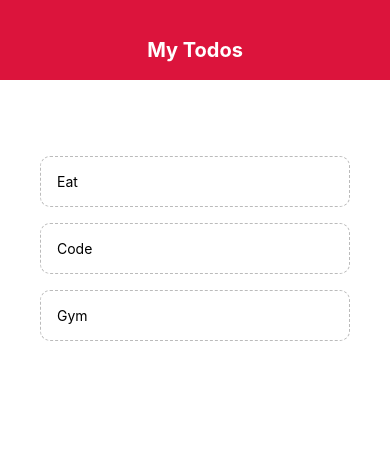
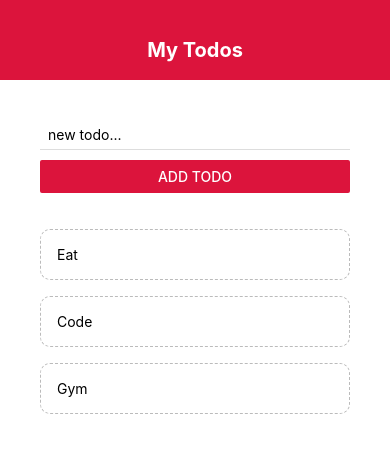
Before and after one commit to MuhammedAO/native, a React Native app: screen / in a window 390 px wide. Shown: the top 452 px of the page. Built offline with nearby package versions, Linux system fonts and the light colour scheme.

Commit message:
Todo, Alerts, Keyboard

```diff
--- a/App.js
+++ b/App.js
@@ -1,7 +1,9 @@
 import React, { useState } from 'react'
-import { StyleSheet, Text, View, FlatList } from 'react-native'
+import { StyleSheet, Alert, View, FlatList, Keyboard, TouchableWithoutFeedback } from 'react-native'
 import Header from './components/header'
 import TodoItem from './components/todoItem'
+import AddTodo from './components/addTodo'
+
 
 export default function App() {
   const [todos, setTodos] = useState([
@@ -16,11 +18,29 @@
     })
   }
 
+  const submitHandler = (text) => {
+    if (text.length > 3) {
+      setTodos((prevTodos) => {
+        return [
+          { text, key: Math.random().toString() },
+          ...prevTodos
+        ]
+      })
+    } else {
+      Alert.alert('OOPS', 'Todo must be over 3 characters long', [
+        { text: 'Understood', onPress: () => console.log('alert closed') }
+      ])
+    }
+  }
+
   return (
+    <TouchableWithoutFeedback onPress={() => Keyboard.dismiss()}>
       <View style={styles.container}>
+        {/*Header */}
         <Header />
         <View style={styles.content}>
           {/* add todo form */}
+          <AddTodo submitHandler={submitHandler} />
           <View style={styles.list}>
             <FlatList
               data={todos}
@@ -31,6 +51,7 @@
           </View>
         </View>
       </View>
+    </TouchableWithoutFeedback>
   )
 }
 
--- /dev/null
+++ b/components/addTodo.js
@@ -0,0 +1,32 @@
+import React, { useState } from 'react'
+import { StyleSheet, View, TextInput, Button } from 'react-native'
+
+export default function AddTodo({ submitHandler }) {
+ const [text, setText] = useState('')
+
+  const changeHandler = (val) => {
+    setText(val)
+  }
+
+  return (
+    <View>
+      <TextInput
+        style={styles.input}
+        placeholder='new todo...'
+        onChangeText={changeHandler}
+        value={text}
+      />
+      <Button color='crimson' onPress={() => submitHandler(text, setText(''))} title='add todo' />
+    </View>
+  )
+}
+
+const styles = StyleSheet.create({
+  input: {
+    marginBottom: 10,
+    paddingHorizontal: 8,
+    paddingVertical: 6,
+    borderBottomWidth: 1,
+    borderBottomColor: '#ddd',
+  },
+})
```
Lines whose indentation alone changed are shown as unchanged.
